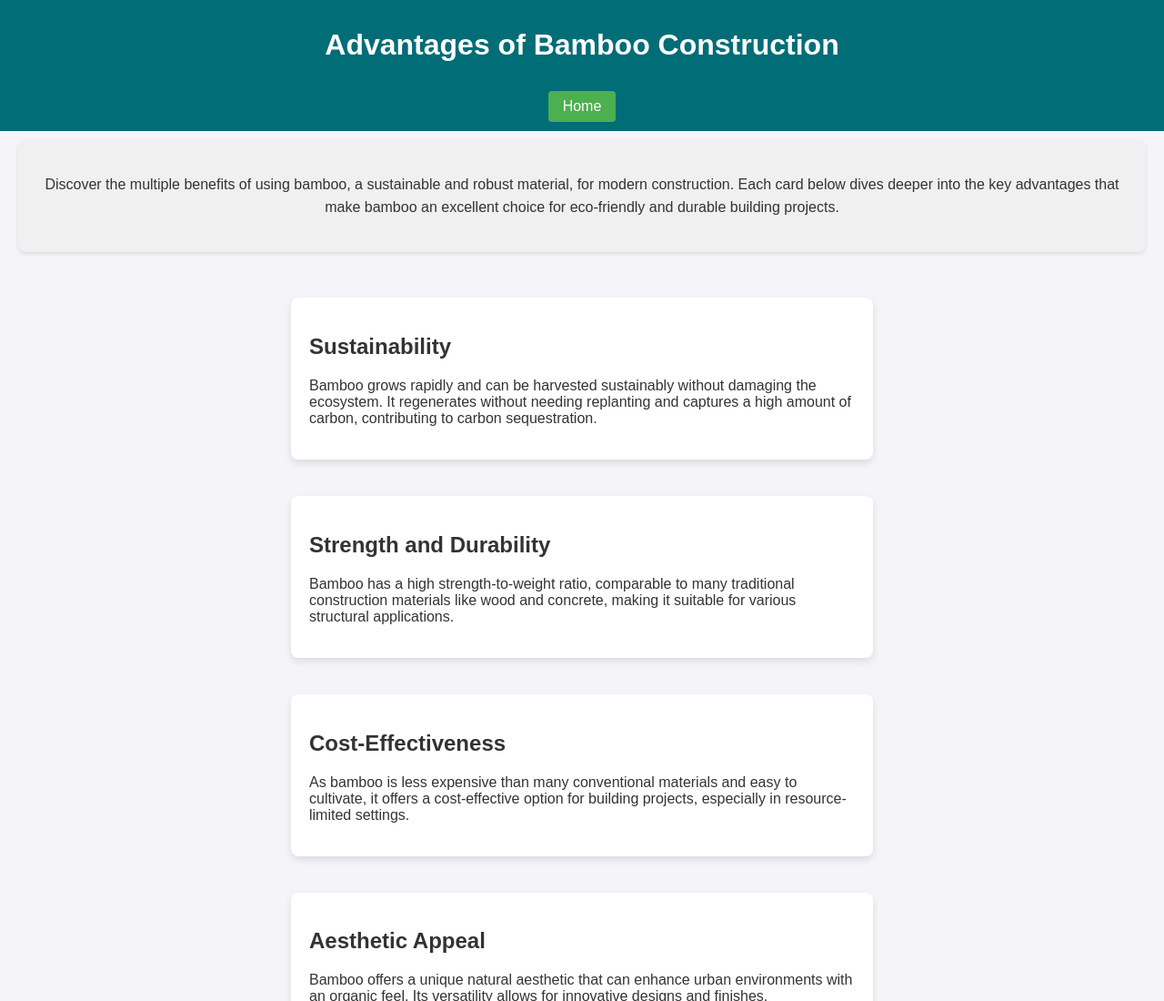
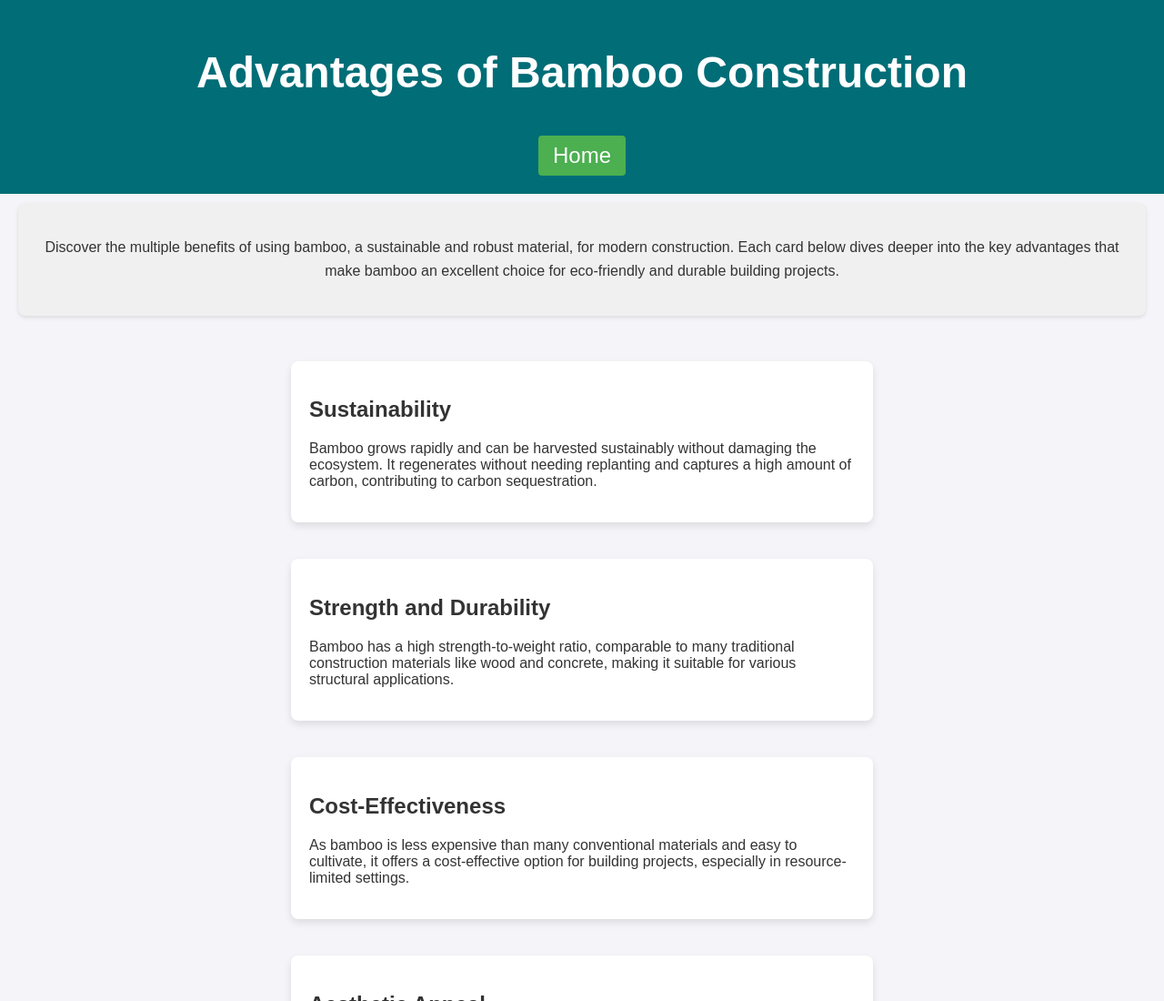
Before and after one commit to gladstone28/stephan-web-page, a plain HTML site: page advantages.html in a window 1280 px wide. Shown: the top 1100 px of the page at 91% size. Drawn offline with Linux system fonts and the light colour scheme.

Commit message:
modified pages

```diff
--- a/advantages.html
+++ b/advantages.html
@@ -1,11 +1,14 @@
 <!DOCTYPE html>
 <html lang="en">
+
 <head>
     <meta charset="UTF-8">
     <meta name="viewport" content="width=device-width, initial-scale=1.0">
     <title>Advantages of Bamboo Construction</title>
     <link rel="stylesheet" href="styles.css">
+    <link rel="stylesheet" href="updated-style.css">
 </head>
+
 <body>
     <header>
         <h1>Advantages of Bamboo Construction</h1>
@@ -39,4 +42,5 @@
         </div>
     </main>
 </body>
+
 </html>
```
Also changed, not shown: backup-advantages.html (+4 -0 lines), backup-considerations.html (+4 -0 lines).
